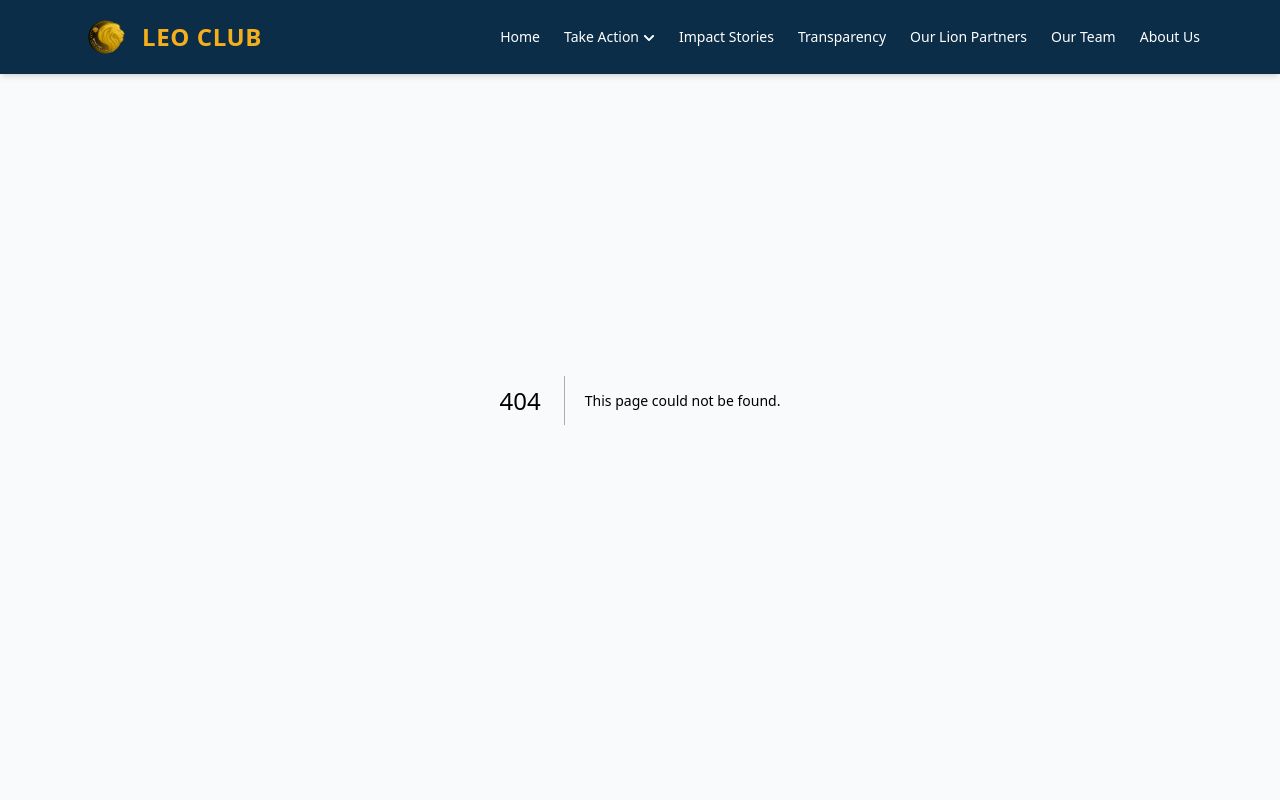
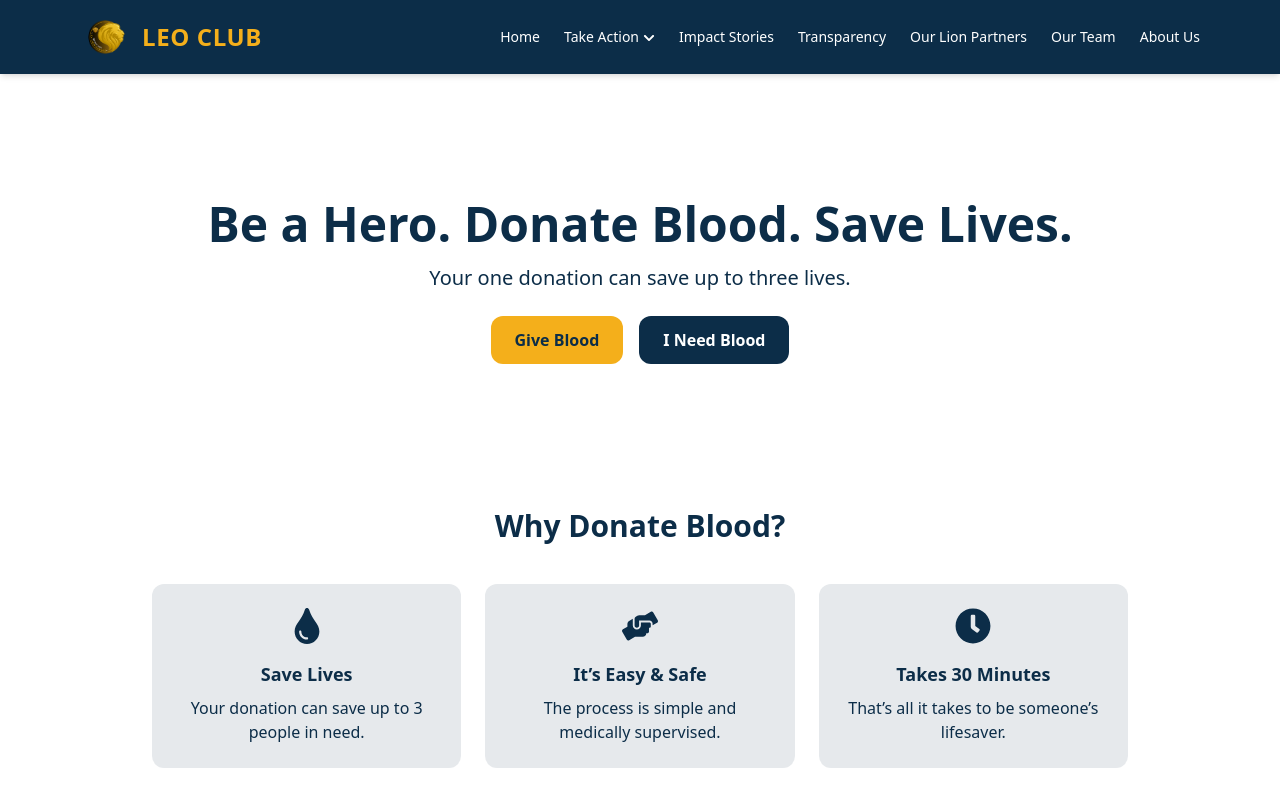
Before and after one commit to spaceathome100/leo-cub-website, a Next.js app: page /take-action/blood-donation in a window 1280 px wide. Before the commit this address had no page. Shown: the top 800 px of the page. Built offline with nearby package versions, Linux system fonts and the light colour scheme.

Commit message:
made blood donate page

```diff
--- /dev/null
+++ b/app/take-action/blood-donation/page.tsx
@@ -0,0 +1,71 @@
+'use client';
+
+import Link from 'next/link';
+import { FaTint, FaHandsHelping, FaClock } from 'react-icons/fa';
+import { motion } from 'framer-motion';
+
+export default function BloodDonationPage() {
+  return (
+    <main className="bg-white text-leoBlue">
+      {/* Hero Section */}
+      <motion.section
+        initial={{ opacity: 0, y: 30 }}
+        animate={{ opacity: 1, y: 0 }}
+        transition={{ duration: 0.6 }}
+        className="pt-[200px] pb-20 px-6 text-center"
+      >
+        <h1 className="text-3xl md:text-5xl font-bold mb-4">Be a Hero. Donate Blood. Save Lives.</h1>
+        <p className="text-lg md:text-xl mb-6">Your one donation can save up to three lives.</p>
+        <div className="flex flex-col md:flex-row gap-4 justify-center">
+          <Link href="/take-action/blood-donation/give">
+            <button className="bg-leoGold text-leoBlue font-semibold px-6 py-3 rounded-xl hover:opacity-90 transition">
+              Give Blood
+            </button>
+          </Link>
+          <Link href="/take-action/blood-donation/request">
+            <button className="bg-leoBlue text-white font-semibold px-6 py-3 rounded-xl hover:opacity-90 transition">
+              I Need Blood
+            </button>
+          </Link>
+        </div>
+      </motion.section>
+
+      {/* Why Donate Section */}
+      <section className="max-w-5xl mx-auto py-16 px-6">
+        <h2 className="text-2xl md:text-3xl font-bold text-center mb-10">Why Donate Blood?</h2>
+        <div className="grid md:grid-cols-3 gap-6">
+          {[
+            {
+              icon: <FaTint className="mx-auto text-4xl text-leoBlue mb-4" />,
+              title: 'Save Lives',
+              desc: 'Your donation can save up to 3 people in need.',
+            },
+            {
+              icon: <FaHandsHelping className="mx-auto text-4xl text-leoBlue mb-4" />,
+              title: 'It’s Easy & Safe',
+              desc: 'The process is simple and medically supervised.',
+            },
+            {
+              icon: <FaClock className="mx-auto text-4xl text-leoBlue mb-4" />,
+              title: 'Takes 30 Minutes',
+              desc: 'That’s all it takes to be someone’s lifesaver.',
+            },
+          ].map((card, i) => (
+            <motion.div
+              key={i}
+              initial={{ opacity: 0, y: 20 }}
+              whileInView={{ opacity: 1, y: 0 }}
+              viewport={{ once: true }}
+              transition={{ duration: 0.4, delay: i * 0.2 }}
+              className="bg-leoBlue/10 p-6 rounded-xl text-center"
+            >
+              {card.icon}
+              <h3 className="font-semibold text-lg mb-2">{card.title}</h3>
+              <p>{card.desc}</p>
+            </motion.div>
+          ))}
+        </div>
+      </section>
+    </main>
+  );
+}
--- a/package.json
+++ b/package.json
@@ -9,7 +9,7 @@
   },
   "dependencies": {
     "@tailwindcss/line-clamp": "^0.4.4",
-    "framer-motion": "^12.19.1",
+    "framer-motion": "^12.19.2",
     "next": "^14.2.30",
     "react": "18.3.0",
     "react-dom": "18.3.0",
```
Also changed, not shown: 1 other file (tests, documents, lock files or other folders).
